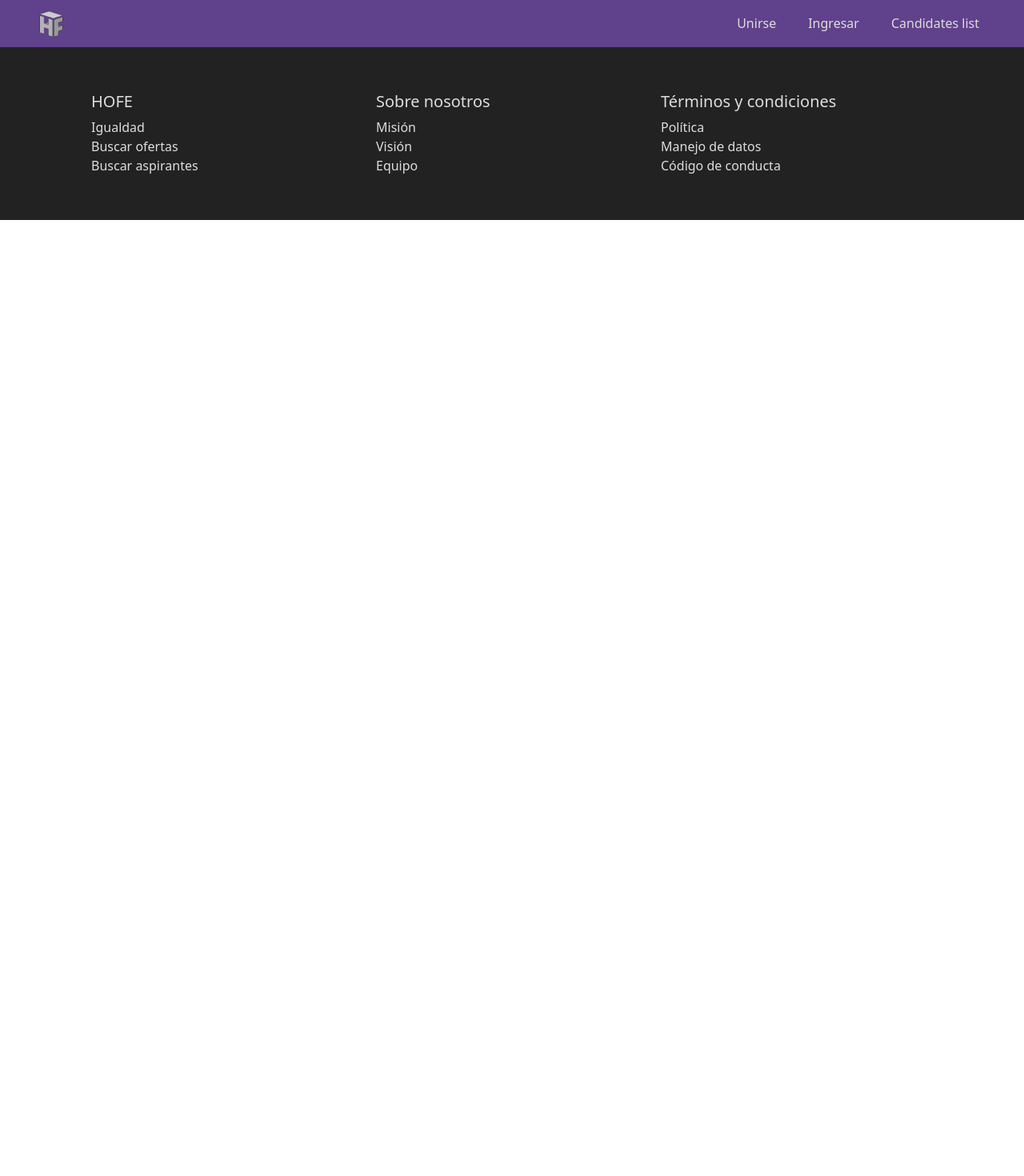
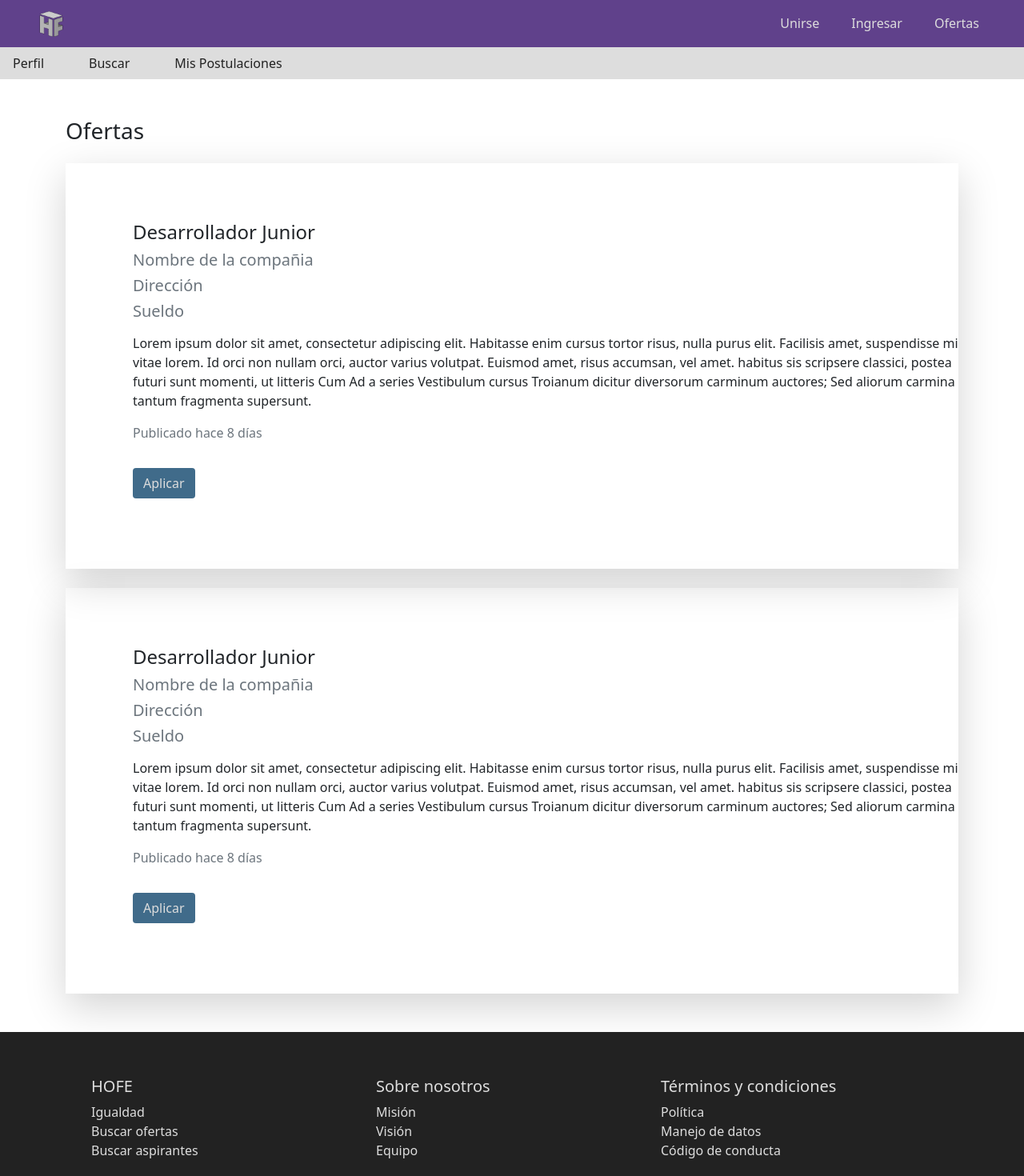
Before and after one commit to estidlore/hofe_front, a React (Create React App) app: page /offers in a window 1280 px wide. Shown: the top 1470 px of the page at 80% size. Before the commit the page ends 800 px from the top, so only its background shows below. Built offline with nearby package versions, Linux system fonts and the light colour scheme.

Commit message:
Vista de ofertas

```diff
--- a/src/App.css
+++ b/src/App.css
@@ -73,3 +73,18 @@ a {
 a:hover {
   opacity: 0.6;
 }
+
+.progress-bar {
+  position: relative;
+  height: 20px;
+  width: 350px;
+  border-radius: 50px;
+  border: 1px solid #333;
+}
+
+.filler{
+  background: #1DA598;
+  height: 100%;
+  border-radius: inherit;
+  transition: width .2s ease-in;
+}
--- a/src/App.js
+++ b/src/App.js
@@ -9,6 +9,7 @@ import CandidateInfo from './views/CandidateInfo';
 import OfferInfo from './views/OfferInfo';
 import PorfileCompany from './views/PorfileCompany';
 import CandidatesList from './views/CandidatesList';
+import Offers from './views/Offers';
 import Footer from './components/Footer';
 
 import React from 'react'
@@ -41,6 +42,9 @@ function App() {
           <Route exact path="/list-candidates">
             <CandidatesList />
           </Route>
+          <Route exact path="/offers">
+            <Offers />
+          </Route>
         </Switch>
         <Footer />
       </Router>
--- a/src/components/NavBar.js
+++ b/src/components/NavBar.js
@@ -22,8 +22,9 @@ class NavBar extends Component {
           <li className="nav-item ms-4">
             <Link to="/sign-in" className="nav-link">Ingresar</Link>
           </li>
+
           <li className="nav-item ms-4">
-            <Link to="/list-candidates" className="nav-link">Candidates list</Link>
+            <Link to="/offers" className="nav-link">Ofertas</Link>
           </li>
         </ul>
       </nav>
--- a/src/views/CandidateInfo.js
+++ b/src/views/CandidateInfo.js
@@ -15,24 +15,9 @@ function CandidateInfo() {
         </span>
       </div>
 
-      {/* <div className="position-relative secondary">
-        <img src="./home_bg.jpg" className="img-fluid col-12" />
-        <div className="position-absolute bottom-0 m-5">
-          <div className="my-2">
-            <button className="btn info">Gana dinero</button>
-          </div>
-          <div className="my-2">
-            <button className="btn info">Contrata ahora</button>
-          </div>
-        </div>
-
-      </div> */}
 
       <div className="container m-5 mx-auto">
-        <h3 className="my-4">Junior Deveeloper</h3>
-
-
-
+        <h3 className="my-4">Desarrollador Junior</h3>
 
             <div className="border" class = "shadow-lg p-4 mb-4 bg-white">
                 <div className="container m-5 mx-auto" >
--- a/src/views/OfferInfo.js
+++ b/src/views/OfferInfo.js
@@ -15,21 +15,9 @@ function OfferInfo() {
         </span>
       </div>
 
-      {/* <div className="position-relative secondary">
-        <img src="./home_bg.jpg" className="img-fluid col-12" />
-        <div className="position-absolute bottom-0 m-5">
-          <div className="my-2">
-            <button className="btn info">Gana dinero</button>
-          </div>
-          <div className="my-2">
-            <button className="btn info">Contrata ahora</button>
-          </div>
-        </div>
-
-      </div> */}
 
       <div className="container m-5 mx-auto">
-        <h3 className="my-4">Senior Deveeloper</h3>
+        <h3 className="my-4">Desarrollador Senior</h3>
 
 
 
@@ -85,7 +73,7 @@ function OfferInfo() {
                     </div>
 
 
-                    <button variant="contained" type="submit" className="btn btn-block info my-3">Aplicar</button>
+                    <button type="submit" className="btn btn-block info my-3">Aplicar</button>
 
 
                 </div>
--- /dev/null
+++ b/src/views/Offers.js
@@ -0,0 +1,117 @@
+import React from 'react'
+
+function Offers() {
+    return (
+        <div>
+            <div className="light p-2">
+                <span className="m-2">
+                    <a href="#">Perfil</a>
+                </span>
+                <span className="nav-item m-5">
+                    <a href="#">Buscar</a>
+                </span>
+                <span className="nav-item m-2">
+                    <a href="#">Mis Postulaciones</a>
+                </span>
+            </div>
+
+
+            <div className="container m-5 mx-auto">
+                <h3 className="my-4">Ofertas</h3>
+
+                <div className="border" class="shadow-lg p-4 mb-4 bg-whit">
+                    <div className="container m-5 ">
+                        <h4>Desarrollador Junior</h4>
+                        <div class="  text-secondary">
+                            <h5>Nombre de la compañia</h5>
+                            <h5>Dirección</h5>
+                            <h5>Sueldo</h5>
+                            <p></p>
+                        </div>
+                        <div class="r-5">
+                            <p>Lorem ipsum dolor sit amet, consectetur adipiscing elit. Habitasse enim cursus tortor
+                            risus, nulla purus elit. Facilisis amet, suspendisse mi vitae lorem. Id orci non nullam orci,
+                            auctor varius volutpat. Euismod amet, risus accumsan, vel amet. habitus sis scripsere classici,
+                            postea futuri sunt momenti, ut litteris Cum Ad a series Vestibulum cursus Troianum dicitur
+                            diversorum carminum auctores; Sed aliorum carmina tantum fragmenta supersunt.
+                        </p>
+                        </div>
+                        <div class="l-5  text-secondary">
+                            <p>Publicado hace 8 días</p>
+                        </div>
+
+                        <button type="submit" className="btn btn-block info my-3">Aplicar</button>
+
+
+                    </div>
+                </div>
+
+                <div className="border" class="shadow-lg p-4 mb-4 bg-whit">
+                    <div className="container m-5 ">
+                        <h4>Desarrollador Junior</h4>
+                        <div class="  text-secondary">
+                            <h5>Nombre de la compañia</h5>
+                            <h5>Dirección</h5>
+                            <h5>Sueldo</h5>
+                            <p></p>
+                        </div>
+                        <div class="r-5">
+                            <p>Lorem ipsum dolor sit amet, consectetur adipiscing elit. Habitasse enim cursus tortor
+                            risus, nulla purus elit. Facilisis amet, suspendisse mi vitae lorem. Id orci non nullam orci,
+                            auctor varius volutpat. Euismod amet, risus accumsan, vel amet. habitus sis scripsere classici,
+                            postea futuri sunt momenti, ut litteris Cum Ad a series Vestibulum cursus Troianum dicitur
+                            diversorum carminum auctores; Sed aliorum carmina tantum fragmenta supersunt.
+                        </p>
+                        </div>
+                        <div class="l-5  text-secondary">
+                            <p>Publicado hace 8 días</p>
+                        </div>
+
+                        <button type="submit" className="btn btn-block info my-3">Aplicar</button>
+
+
+                    </div>
+                </div>
+
+            </div>
+        </div>
+    )
+
+
+
+    function Habilidad({ text, num }) {
+        return (
+
+            <div class="col-12 col-md-4">
+                <div class="row">
+                    <div class="col-10 col-md-9 col-lg-10">
+                        <p>{text}</p>
+                    </div>
+                    <div >
+                        <progress id="file" value={num} max="100"> 32% </progress>
+                    </div>
+
+                </div>
+            </div>
+        )
+    }
+
+
+    function Home_Step({ num, header, text }) {
+        return (
+            <div className="col-12 col-md-4">
+                <div className="row">
+                    <span className="col-2 col-md-3 col-lg-2">
+                        <p className="text-center rounded dark">{num}</p>
+                    </span>
+                    <div className="col-10 col-md-9 col-lg-10">
+                        <h5>{header}</h5>
+                        <p>{text}</p>
+                    </div>
+                </div>
+            </div>
+        )
+    }
+}
+
+export default Offers
```
